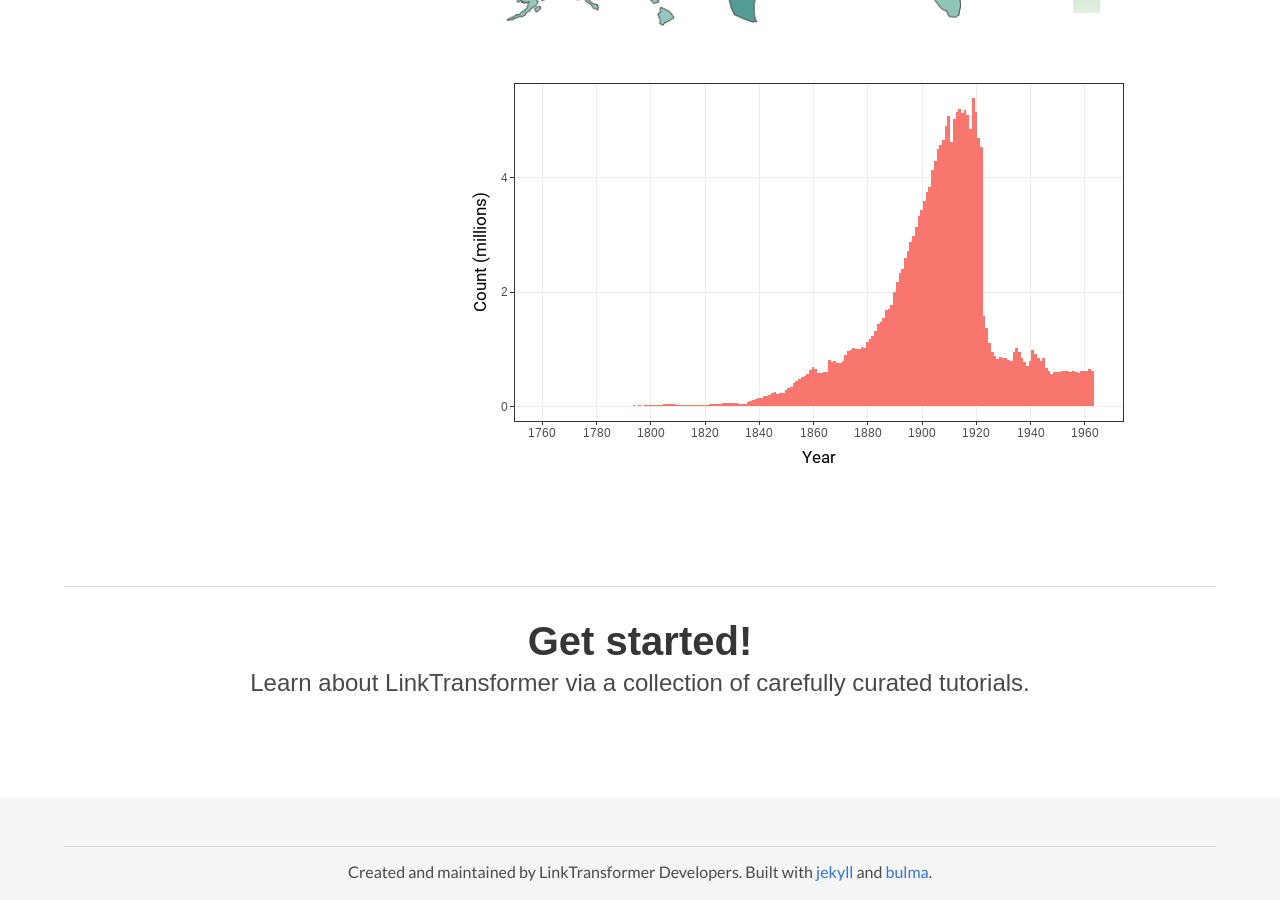
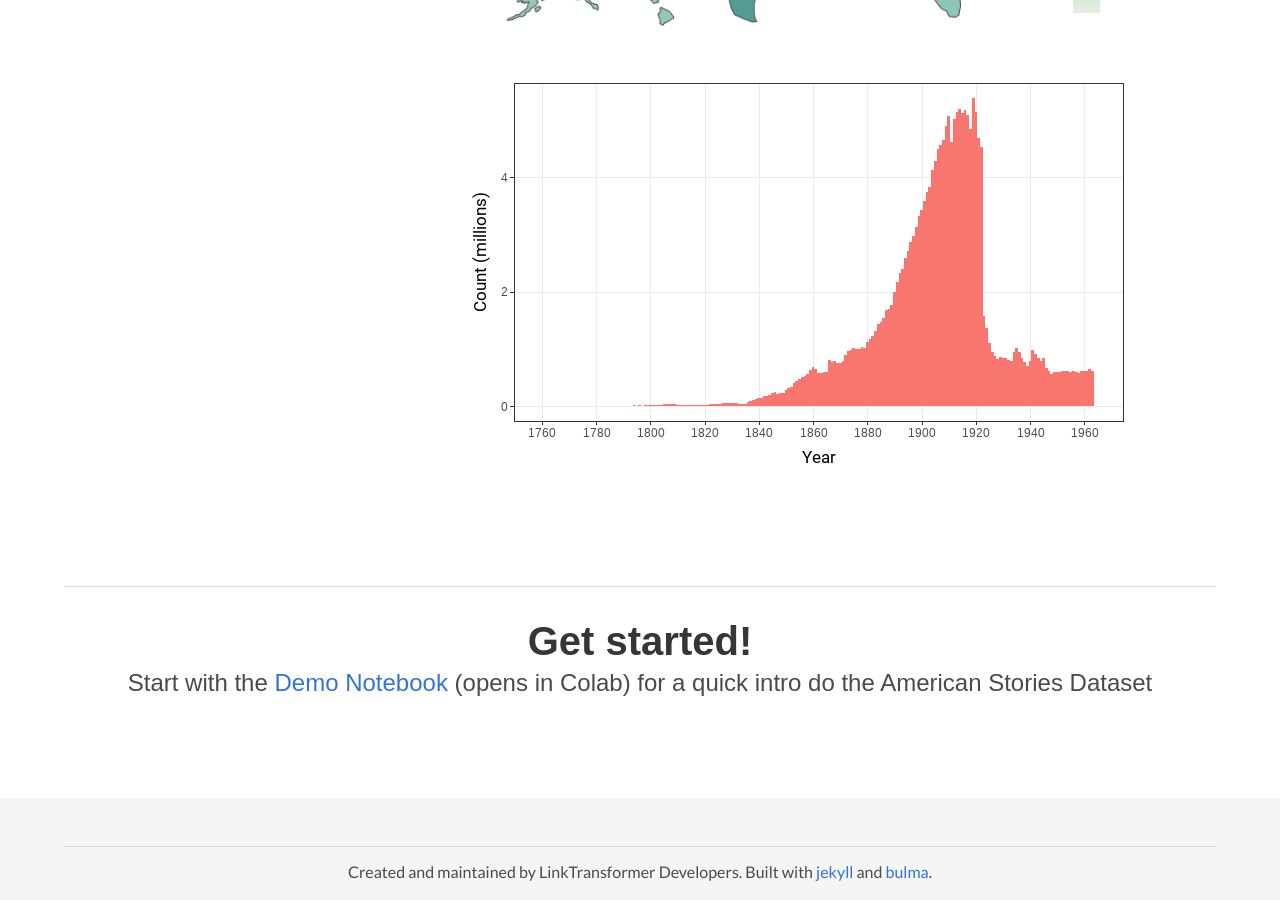
Before and after one commit to AmericanStories/americanstories.github.io, a Jekyll site: the page built from index.html, in a window 1280 px wide and 900 px high, scrolled down 1323 px. Built offline with Jekyll 4.4.1, drawn with Linux system fonts in a browser that asks for light colours; nearby versions of some CDN libraries; some web fonts are replaced; a style sheet for code colours, icons or effects is not loaded; some of the changed text lies outside the part shown.

Commit message:
adding american stories content

````diff
--- a/_data/index.yml
+++ b/_data/index.yml
@@ -41,7 +41,8 @@ what:
 
           ![Illustration of the pipeline](/assets/images/index/pipeline.png)
 
-          All pipeline components are [open source](https://github.com/dell-research-harvard/AmericanStories).
+          All pipeline components are [open source](https://github.com/dell-research-harvard/AmericanStories). For more information please
+          view [our paper](TODO: Link to paper).
 
 
       - name: Chronicling America
@@ -125,6 +126,39 @@ what:
 
             ```
 
+    - section: Features
+      subsections:
+      - name: Layout Detection
+        title: Recognizing Complex Newspaper Layouts
+        description: |
+          American Stories uses a deep docuement layout model to recognizer layout regions in a content-dense
+          newspaper scan. Splitting texts into
+          ![Layout Detection Example](/assets/images/index/layouts.png)
+      - name: Legibility Classification
+        title: Not all scans are created equal
+        description: |
+          Substantial shares of illegible content can degrade language model training and bias downstream
+          applications. For example, it is common for social scientists to construct data based on the presence
+          of keyword terms, assigning a positive outcome if the term is present and a zero outcome otherwise. Illegibility can bias downstream analyses if it is correlated with an underlying unobserved
+          factor. In the case of American Stories, legiblity varies throughout space and time:
+
+          ![Legibility by Year](/assets/images/index/illegible_proportions.png)
+          ![Legibility by State](/assets/images/index/article_illegibility.png)
+
+          We classify each article and headline as Legible, Illegible, or Borderline.
+
+          ![Legibility Classification Example](/assets/images/index/legibility_examples.png)
+      - name: Tutorial Notebooks
+        title:
+        description: |
+          - [Train your own LinkTransformer model](https://colab.research.google.com/drive/1tHitPGjMMI2Nvh4wwA8rdcbYfbLaJDvg)
+          - [Link Records and other tasks using LinkTransformer models](https://colab.research.google.com/drive/1OqUB8sqpUvrnC8oa_1RoOUzV6DaAKL4N)
+          - [Feature Round-up for wrangling using Linktransformer](https://colab.research.google.com/drive/1OqUB8sqpUvrnC8oa_1RoOUzV6DaAKL4N)
+      - name: Feature Deck
+        title:
+        description: |
+          - [LinkTransformer API Preview](https://www.dropbox.com/scl/fi/dquxru8bndlyf9na14cw6/A-python-package-to-do-easy-record-linkage-using-Transformer-models.pdf?rlkey=fiv7j6c0vgl901y940054eptk&dl=0)
+
 
 
       # - name: Efficient Data Labeling
@@ -140,39 +174,39 @@ what:
       #     - [Layout Annotation Service](https://github.com/Layout-Parser/annotation-service)
       #     - [The PAWLS Annotation Tool](https://github.com/allenai/pawls)
 
-    - section: Community & Resources
-      subsections:
-      - name: Integration with HuggingFace Hub
-        title: Sharing Trained models on the HuggingFace Hub
-        description: |
-          LinkTransformer also aims to create a community platform for deep record linkage. Since Deep Learning has barely made any inroads into Record Linkage/Entity matching, trained models would benefit the community - especially those who can't train models themselves.
-          Since LinkTransformers is well-integrated with the HuggingFace hub, all models can be uploaded/downloaded with a single line of code. By streamlining the distribution of record linkage models, as well as promoting the reusability of these deep learning-based pipelines, Linktrasnformer can completely transform the record-linkage workflow and pipelines broadly.
-          Our own models are shared on the hub, and we welcome the community to share their own models as well.
-          <p align="center">
-            <a href="https://huggingface.co/dell-research-harvard">
-              <img src="/assets/site/Upload.png" alt="Illustration of the sharing Platform" style="width:75%;"/>
-            </a>
-          </p>
-      - name: Demo Video
-        title:
-        description: |
-          <div class="video_container">
-            <iframe width="100%" height="100%" src="https://www.youtube.com/embed/Sn47nmCvV9M" frameborder="0" allowfullscreen="true"></iframe>
-          </div>
-      - name: Tutorial Notebooks
-        title:
-        description: |
-          - [Train your own LinkTransformer model](https://colab.research.google.com/drive/1tHitPGjMMI2Nvh4wwA8rdcbYfbLaJDvg)
-          - [Link Records and other tasks using LinkTransformer models](https://colab.research.google.com/drive/1OqUB8sqpUvrnC8oa_1RoOUzV6DaAKL4N)
-          - [Feature Round-up for wrangling using Linktransformer](https://colab.research.google.com/drive/1OqUB8sqpUvrnC8oa_1RoOUzV6DaAKL4N)
-      - name: Feature Deck
-        title:
-        description: |
-          - [LinkTransformer API Preview](https://www.dropbox.com/scl/fi/dquxru8bndlyf9na14cw6/A-python-package-to-do-easy-record-linkage-using-Transformer-models.pdf?rlkey=fiv7j6c0vgl901y940054eptk&dl=0)
+    # - section: Community & Resources
+    #   subsections:
+    #   - name: Integration with HuggingFace Hub
+    #     title: Sharing Trained models on the HuggingFace Hub
+    #     description: |
+    #       LinkTransformer also aims to create a community platform for deep record linkage. Since Deep Learning has barely made any inroads into Record Linkage/Entity matching, trained models would benefit the community - especially those who can't train models themselves.
+    #       Since LinkTransformers is well-integrated with the HuggingFace hub, all models can be uploaded/downloaded with a single line of code. By streamlining the distribution of record linkage models, as well as promoting the reusability of these deep learning-based pipelines, Linktrasnformer can completely transform the record-linkage workflow and pipelines broadly.
+    #       Our own models are shared on the hub, and we welcome the community to share their own models as well.
+    #       <p align="center">
+    #         <a href="https://huggingface.co/dell-research-harvard">
+    #           <img src="/assets/site/Upload.png" alt="Illustration of the sharing Platform" style="width:75%;"/>
+    #         </a>
+    #       </p>
+    #   - name: Demo Video
+    #     title:
+    #     description: |
+    #       <div class="video_container">
+    #         <iframe width="100%" height="100%" src="https://www.youtube.com/embed/Sn47nmCvV9M" frameborder="0" allowfullscreen="true"></iframe>
+    #       </div>
+    #   - name: Tutorial Notebooks
+    #     title:
+    #     description: |
+    #       - [Train your own LinkTransformer model](https://colab.research.google.com/drive/1tHitPGjMMI2Nvh4wwA8rdcbYfbLaJDvg)
+    #       - [Link Records and other tasks using LinkTransformer models](https://colab.research.google.com/drive/1OqUB8sqpUvrnC8oa_1RoOUzV6DaAKL4N)
+    #       - [Feature Round-up for wrangling using Linktransformer](https://colab.research.google.com/drive/1OqUB8sqpUvrnC8oa_1RoOUzV6DaAKL4N)
+    #   - name: Feature Deck
+    #     title:
+    #     description: |
+    #       - [LinkTransformer API Preview](https://www.dropbox.com/scl/fi/dquxru8bndlyf9na14cw6/A-python-package-to-do-easy-record-linkage-using-Transformer-models.pdf?rlkey=fiv7j6c0vgl901y940054eptk&dl=0)
 
 
 
 learn:
   title: Get started!
   description:
-    Learn about LinkTransformer via a collection of carefully curated tutorials.
+    Start with the [Demo Notebook](https://colab.research.google.com/drive/1ifzTDNDtfrrTy-i7uaq3CALwIWa7GB9A?ts=648b98bf) (opens in Colab) for a quick intro do the American Stories Dataset
````
